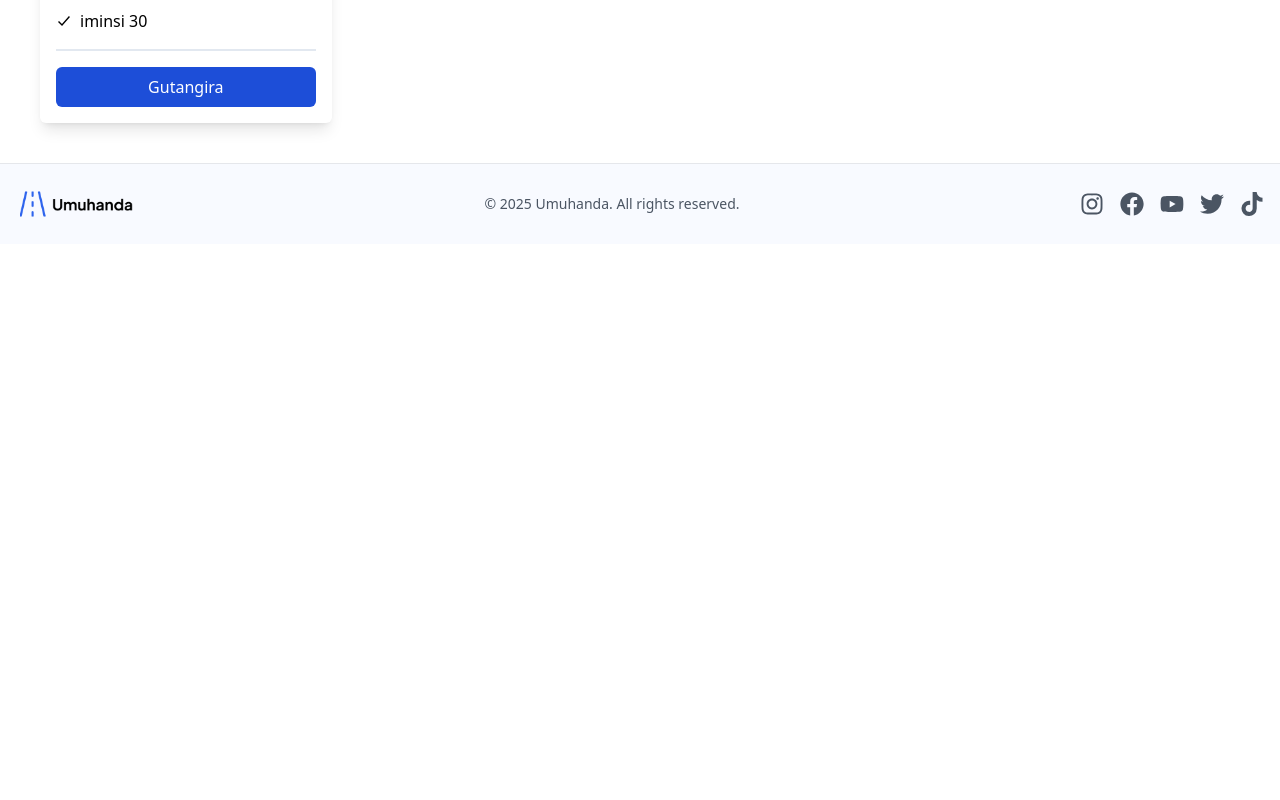
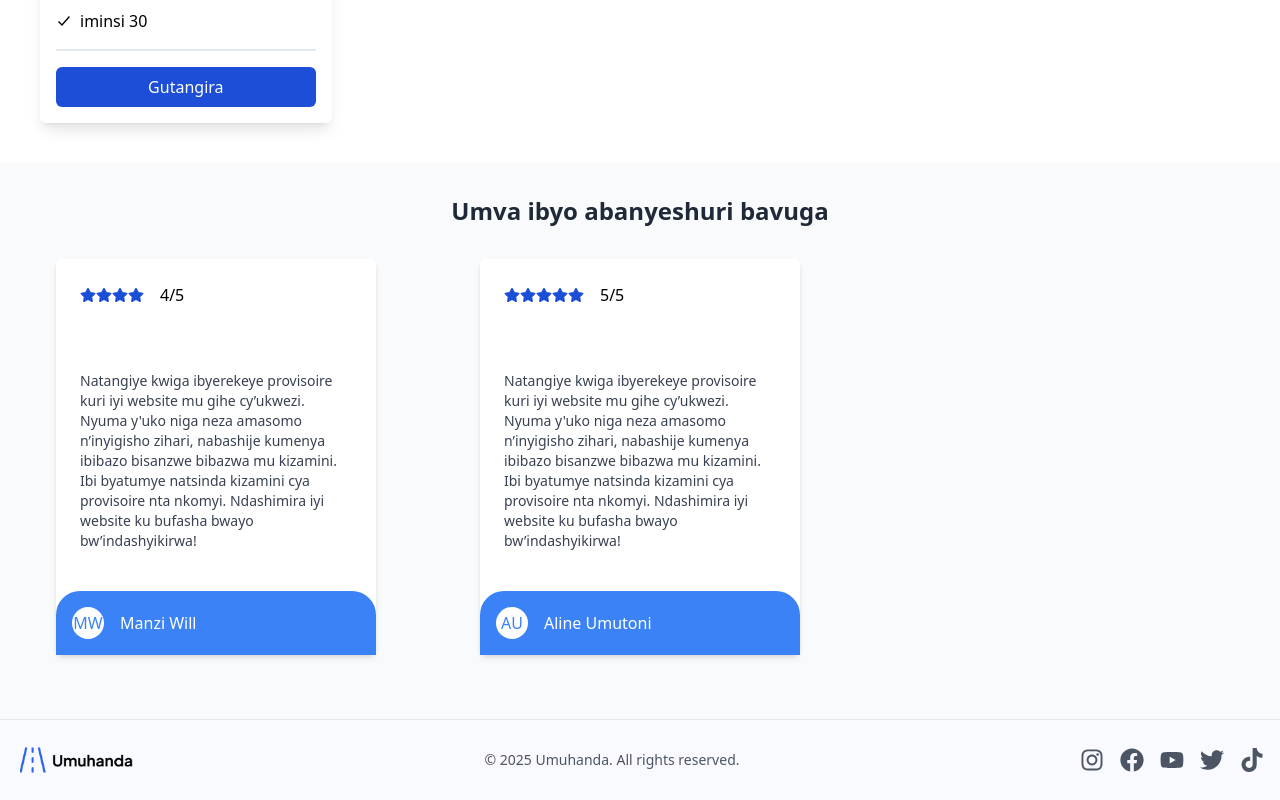
Before and after one commit to Umuhanda-Project/frontend, a React (Vite) app: page / in a window 1280 px wide. Shown: the part 1764-2564 px from the top of the page. Before the commit the page ends 2008 px from the top, so only its background shows below. Built offline with nearby package versions, Linux system fonts and the light colour scheme.

Commit message:
Add testimonial section

```diff
--- a/src/App.tsx
+++ b/src/App.tsx
@@ -1,5 +1,6 @@
 import Layout from "./Layout";
 import {Hero,FeatureNumber,Pricing} from "./pages";
+import Testimonial from "./pages/Testimonial";
 
 
 const App = () => {
@@ -9,6 +10,7 @@ const App = () => {
         <Hero />
         <FeatureNumber />
         <Pricing/>
+        <Testimonial/>
       </Layout>
     </>
   );
--- /dev/null
+++ b/src/components/TestimonialCard.tsx
@@ -0,0 +1,49 @@
+import { FaStar } from "react-icons/fa";
+import { CiStar } from "react-icons/ci";
+import { motion } from "framer-motion";
+
+interface TestimonialCardProps {
+  name: string;
+  initials: string;
+  rating: number;
+  text: string;
+}
+
+const TestimonialCard = ({ name, initials, rating, text }: TestimonialCardProps) => {
+  const fullStars = Math.floor(rating);
+  const hasHalfStar = rating % 1 !== 0;
+
+  return (
+    <motion.div
+      className="w-full sm:w-80 space-y-4 shadow-md rounded-md bg-white "
+      initial={{ opacity: 0, y: 50 }}
+      animate={{ opacity: 1, y: 0 }}
+      whileHover={{
+        scale: 1.05,
+        transition: { duration: 0.3 },
+      }}
+      transition={{ duration: 0.5 }}
+    >
+      <div className="flex items-center space-x-4 p-6">
+        <div className="flex">
+          {[...Array(fullStars)].map((_, index) => (
+            <motion.div key={index} whileHover={{ scale: 1.2 }}>
+              <FaStar className="text-blue-700" />
+            </motion.div>
+          ))}
+          {hasHalfStar && <CiStar className="text-gray-400" />}
+        </div>
+        <p>{rating}/5</p>
+      </div>
+      <p className="p-6 text-sm text-gray-700">{text}</p>
+      <div className="pt-4 bg-blue-500 rounded-ss-3xl rounded-tr-3xl flex space-x-4 p-4 items-center ">
+        <div className="rounded-full bg-white text-blue-500 p-2 flex items-center justify-center w-8 h-8">
+          {initials}
+        </div>
+        <div className="text-white">{name}</div>
+      </div>
+    </motion.div>
+  );
+};
+
+export default TestimonialCard;
--- /dev/null
+++ b/src/pages/Testimonial.tsx
@@ -0,0 +1,25 @@
+import TestimonialCard from "../components/TestimonialCard";
+import { TestimonialData } from "../utils/index"
+
+const Testimonial = () => {
+  return (
+    <div className="px-4 py-8 bg-gray-50">
+      <p className="text-center font-bold text-2xl text-gray-800">
+        Umva ibyo abanyeshuri bavuga
+      </p>
+      <div className="grid grid-cols-1 sm:grid-cols-2 lg:grid-cols-3 gap-6 py-8 justify-items-center">
+        {TestimonialData.map((testimonial) => (
+          <TestimonialCard
+            key={testimonial.id}
+            name={testimonial.name}
+            initials={testimonial.initials}
+            rating={testimonial.rating}
+            text={testimonial.text}
+          />
+        ))}
+      </div>
+    </div>
+  );
+};
+
+export default Testimonial;
--- /dev/null
+++ b/src/utils/TestimonialData.tsx
@@ -0,0 +1,22 @@
+export const TestimonialData = [
+    {
+      id: 1,
+      name: "Manzi Will",
+      initials: "MW",
+      rating: 4,
+      text: `Natangiye kwiga ibyerekeye provisoire kuri iyi website mu gihe cy’ukwezi.
+             Nyuma y'uko niga neza amasomo n’inyigisho zihari, nabashije kumenya
+             ibibazo bisanzwe bibazwa mu kizamini. Ibi byatumye natsinda kizamini cya
+             provisoire nta nkomyi. Ndashimira iyi website ku bufasha bwayo bw’indashyikirwa!`,
+    },
+    {
+      id: 2,
+      name: "Aline Umutoni",
+      initials: "AU",
+      rating: 5,
+      text: `Natangiye kwiga ibyerekeye provisoire kuri iyi website mu gihe cy’ukwezi.
+             Nyuma y'uko niga neza amasomo n’inyigisho zihari, nabashije kumenya
+             ibibazo bisanzwe bibazwa mu kizamini. Ibi byatumye natsinda kizamini cya
+             provisoire nta nkomyi. Ndashimira iyi website ku bufasha bwayo bw’indashyikirwa!`,
+    },
+  ];
--- a/src/utils/index.tsx
+++ b/src/utils/index.tsx
@@ -1,2 +1,3 @@
 export { language_options } from "./languageOptions";
 export { pricingOptions } from "./pricingOptions";
+export {TestimonialData} from "./TestimonialData"
```
